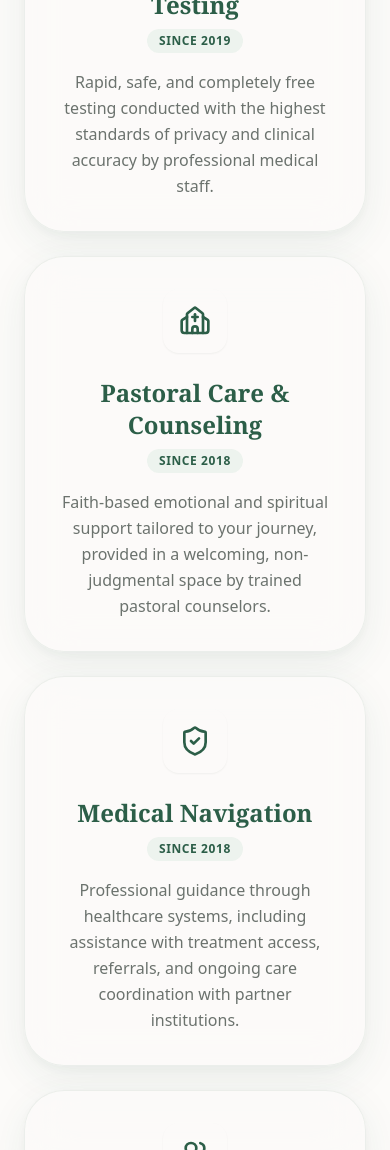
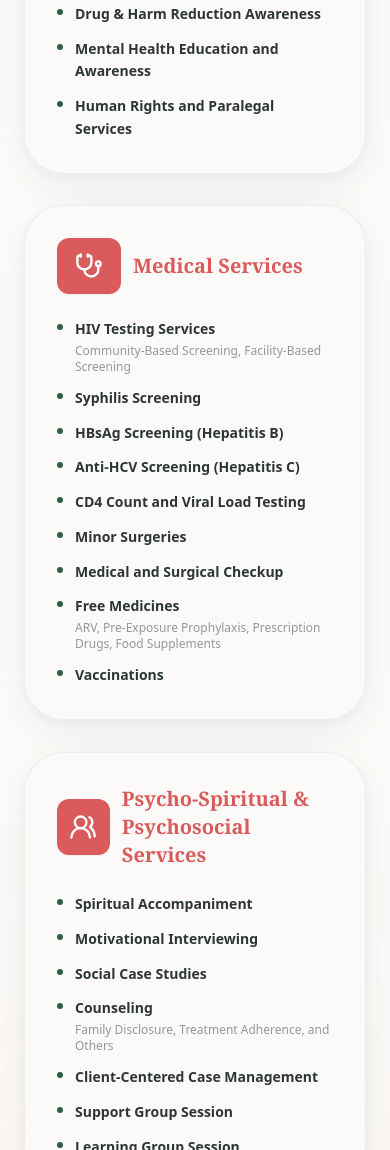
Before and after one commit to Haste04/Philchan-Cebu, an Astro site: page /services in a window 390 px wide. Shown: the part 6409-7559 px from the top of the page. Built offline with nearby package versions, Linux system fonts and the light colour scheme; Astro itself is replaced by a stand-in of ours; a web font is replaced by a local one.

Commit message:
feat: restructure services grid with categorized layout and add Music nav item

```diff
--- a/src/components/EnhancedServicesGrid.astro
+++ b/src/components/EnhancedServicesGrid.astro
@@ -1,60 +1,68 @@
 ---
 /**
  * EnhancedServicesGrid.astro
- * Expanded services grid — smooth, organic entrance and hover animations.
+ * Categorized services listing: Health Promotion, Medical Services,
+ * Psycho-Spiritual & Psychosocial Services.
  */
-import { Heart, Activity, Church, Users, ShieldCheck, Stethoscope } from "@lucide/astro";
+import { Heart, Stethoscope, UsersRound } from "@lucide/astro";
 
-interface ServiceCard {
+interface ServiceCategory {
   title: string;
-  description: string;
   icon: any;
-  color: "health-red" | "health-green";
-  since: string;
+  items: string[];
+  subtexts?: Record<string, string>;
 }
 
-const services: ServiceCard[] = [
+const categories: ServiceCategory[] = [
   {
-    title: "Confidential HIV Testing",
-    description: "Rapid, safe, and completely free testing conducted with the highest standards of privacy and clinical accuracy by professional medical staff.",
-    icon: Activity,
-    color: "health-red",
-    since: "2019",
+    title: "Health Promotion",
+    icon: Heart,
+    items: [
+      "HIV and AIDS Education and Awareness",
+      "STI and Hepatitis Awareness",
+      "Prevention of Mother-to-Child Transmission",
+      "Drug & Harm Reduction Awareness",
+      "Mental Health Education and Awareness",
+      "Human Rights and Paralegal Services",
+    ],
   },
   {
-    title: "Pastoral Care & Counseling",
-    description: "Faith-based emotional and spiritual support tailored to your journey, provided in a welcoming, non-judgmental space by trained pastoral counselors.",
-    icon: Church,
-    color: "health-green",
-    since: "2018",
+    title: "Medical Services",
+    icon: Stethoscope,
+    items: [
+      "HIV Testing Services",
+      "Syphilis Screening",
+      "HBsAg Screening (Hepatitis B)",
+      "Anti-HCV Screening (Hepatitis C)",
+      "CD4 Count and Viral Load Testing",
+      "Minor Surgeries",
+      "Medical and Surgical Checkup",
+      "Free Medicines",
+      "Vaccinations",
+    ],
+    subtexts: {
+      "HIV Testing Services": "Community-Based Screening, Facility-Based Screening",
+      "Free Medicines": "ARV, Pre-Exposure Prophylaxis, Prescription Drugs, Food Supplements",
+    },
   },
   {
-    title: "Medical Navigation",
-    description: "Professional guidance through healthcare systems, including assistance with treatment access, referrals, and ongoing care coordination with partner institutions.",
-    icon: ShieldCheck,
-    color: "health-green",
-    since: "2018",
-  },
-  {
-    title: "Community Education & Outreach",
-    description: "Barangay-level lay forums, school HIV lectures, workplace awareness sessions, and mobile education programs designed to break down stigma.",
-    icon: Users,
-    color: "health-green",
-    since: "2023",
-  },
-  {
-    title: "Mobile Medical Missions",
-    description: "Medical consultations, medicine distribution, health education, and spiritual care brought directly to underserved communities across Cebu.",
-    icon: Heart,
-    color: "health-red",
-    since: "2025",
-  },
-  {
-    title: "Partnership Events",
-    description: "Collaborations with Cebu City Health, MHRP, LoveYourself, Cebu Caritas, and ASOG Ateneo to expand HIV prevention, research, and care networks.",
-    icon: Stethoscope,
-    color: "health-green",
-    since: "2023",
+    title: "Psycho-Spiritual & Psychosocial Services",
+    icon: UsersRound,
+    items: [
+      "Spiritual Accompaniment",
+      "Motivational Interviewing",
+      "Social Case Studies",
+      "Counseling",
+      "Client-Centered Case Management",
+      "Support Group Session",
+      "Learning Group Session",
+      "Focus Group Discussion",
+      "Assistance for Individual Crisis Intervention",
+      "Burial Assistance and Services",
+    ],
+    subtexts: {
+      "Counseling": "Family Disclosure, Treatment Adherence, and Others",
+    },
   },
 ];
 ---
@@ -72,49 +80,47 @@ const services: ServiceCard[] = [
         What We Offer
       </div>
       <h2 class="font-display text-5xl sm:text-6xl font-bold tracking-tight text-health-text">
-        Our Full Range of Services
+        Our Services
       </h2>
       <p class="mt-8 text-xl leading-relaxed text-health-text/70 font-medium">
         From free rapid testing to community outreach, each service is rooted in compassion, dignity, and professional care.
       </p>
     </div>
 
-    <div id="sgrid-trigger" class="grid md:grid-cols-2 lg:grid-cols-3 gap-6 lg:gap-8 max-w-6xl mx-auto">
+    <div class="grid md:grid-cols-2 lg:grid-cols-3 gap-8 max-w-6xl mx-auto">
       {
-        services.map((service, index) => {
-          const Icon = service.icon;
-          const isRed = service.color === "health-red";
-
+        categories.map((cat, idx) => {
+          const Icon = cat.icon;
           return (
-            <div class="srv-card glass-card p-8 sm:p-10 flex flex-col items-center text-center border border-health-border/40 group" data-idx={index}>
-              <div class="srv-icon-wrap h-16 w-16 rounded-2xl flex items-center justify-center mb-6 shadow-sm transition-all duration-500 ${isRed ? 'bg-health-red text-white' : 'bg-health-green-pale text-health-green group-hover:bg-health-green group-hover:text-white'}">
-                <Icon class="h-8 w-8" />
+            <div class="srv-card glass-card p-8 sm:p-10 flex flex-col border border-health-border/40" data-idx={idx}>
+              <div class="flex items-center gap-3 mb-6">
+                <div class={cat.title.includes("Psycho-Spiritual") ? "srv-icon-wrap h-14 w-20 rounded-xl flex items-center justify-center bg-health-red text-white shadow-sm p-3" : "srv-icon-wrap h-14 w-16 rounded-xl flex items-center justify-center bg-health-red text-white shadow-sm p-2"}>
+                  <Icon class="h-7 w-7" />
+                </div>
+                <h3 class="text-xl font-display font-bold text-health-red">{cat.title}</h3>
               </div>
-              <h3 class="text-2xl font-display font-bold mb-2 ${isRed ? 'text-health-red' : 'text-health-green'}">
-                {service.title}
-              </h3>
-              <span class="inline-block px-3 py-1 rounded-full bg-health-green-pale/60 text-xs font-bold uppercase tracking-wider text-health-green mb-4">
-                Since {service.since}
-              </span>
-              <p class="text-health-text/70 leading-relaxed font-medium text-base">
-                {service.description}
-              </p>
+              <ul class="space-y-3 flex-1">
+                {cat.items.map((item) => (
+                  <li class="flex items-start gap-3 text-health-text/80 text-sm leading-relaxed">
+                    <span class="mt-1.5 h-1.5 w-1.5 rounded-full bg-health-green shrink-0"></span>
+                    <span>
+                      <span class="font-semibold text-health-text">{item}</span>
+                      {cat.subtexts?.[item] && (
+                        <span class="block text-health-text/50 text-xs mt-0.5">{cat.subtexts[item]}</span>
+                      )}
+                    </span>
+                  </li>
+                ))}
+              </ul>
             </div>
           );
         })
       }
     </div>
-
-    <div class="mt-16 text-center reveal delay-500">
-      <a href="/#location" class="btn-primary py-3.5 px-10 text-base shadow-lg">
-        Visit Our Center
-      </a>
-    </div>
   </div>
 </section>
 
 <style is:global>
-  /* === SMOOTH CARD ENTRANCE === */
   .srv-card {
     opacity: 0 !important;
     transform: translateY(30px) scale(0.97) !important;
@@ -129,7 +135,6 @@ const services: ServiceCard[] = [
     transform: translateY(0) scale(1) !important;
   }
 
-  /* === SMOOTH 3D HOVER === */
   .srv-card {
     transition: transform 0.6s cubic-bezier(0.4, 0, 0.2, 1),
                 box-shadow 0.6s cubic-bezier(0.4, 0, 0.2, 1),
@@ -169,11 +174,11 @@ const services: ServiceCard[] = [
 <script is:inline>
   (function() {
     function initSrvAnim() {
-      var grid = document.getElementById('sgrid-trigger');
+      var grid = document.getElementById('enhanced-services');
       if (!grid) return;
+      var cards = grid.querySelectorAll('.srv-card');
 
       if (window.matchMedia('(prefers-reduced-motion: reduce)').matches) {
-        var cards = grid.querySelectorAll('.srv-card');
         for (var i = 0; i < cards.length; i++) cards[i].classList.add('srv-visible');
         return;
       }
@@ -181,15 +186,14 @@ const services: ServiceCard[] = [
       var observer = new IntersectionObserver(function(entries) {
         entries.forEach(function(entry) {
           if (entry.isIntersecting) {
-            var cards = grid.querySelectorAll('.srv-card');
             for (var i = 0; i < cards.length; i++) {
               (function(idx) {
                 setTimeout(function() {
                   cards[idx].classList.add('srv-visible');
-                }, idx * 80); // tight stagger = fluid wave
+                }, idx * 80);
               })(i);
             }
-            observer.unobserve(grid);
+            observer.unobserve(entry.target);
           }
         });
       }, { root: null, rootMargin: '0px 0px -60px 0px', threshold: 0.1 });
--- a/src/data/landingData.ts
+++ b/src/data/landingData.ts
@@ -18,6 +18,7 @@ export const navItems: NavItem[] = [
   { label: "About Us", href: "/about" },
   { label: "Services & History", href: "/services" },
   { label: "Prevention & Tips", href: "/prevention" },
+  { label: "Music", href: "/music" },
 ];
 
 // ---------------------------------------------------------------------
```
